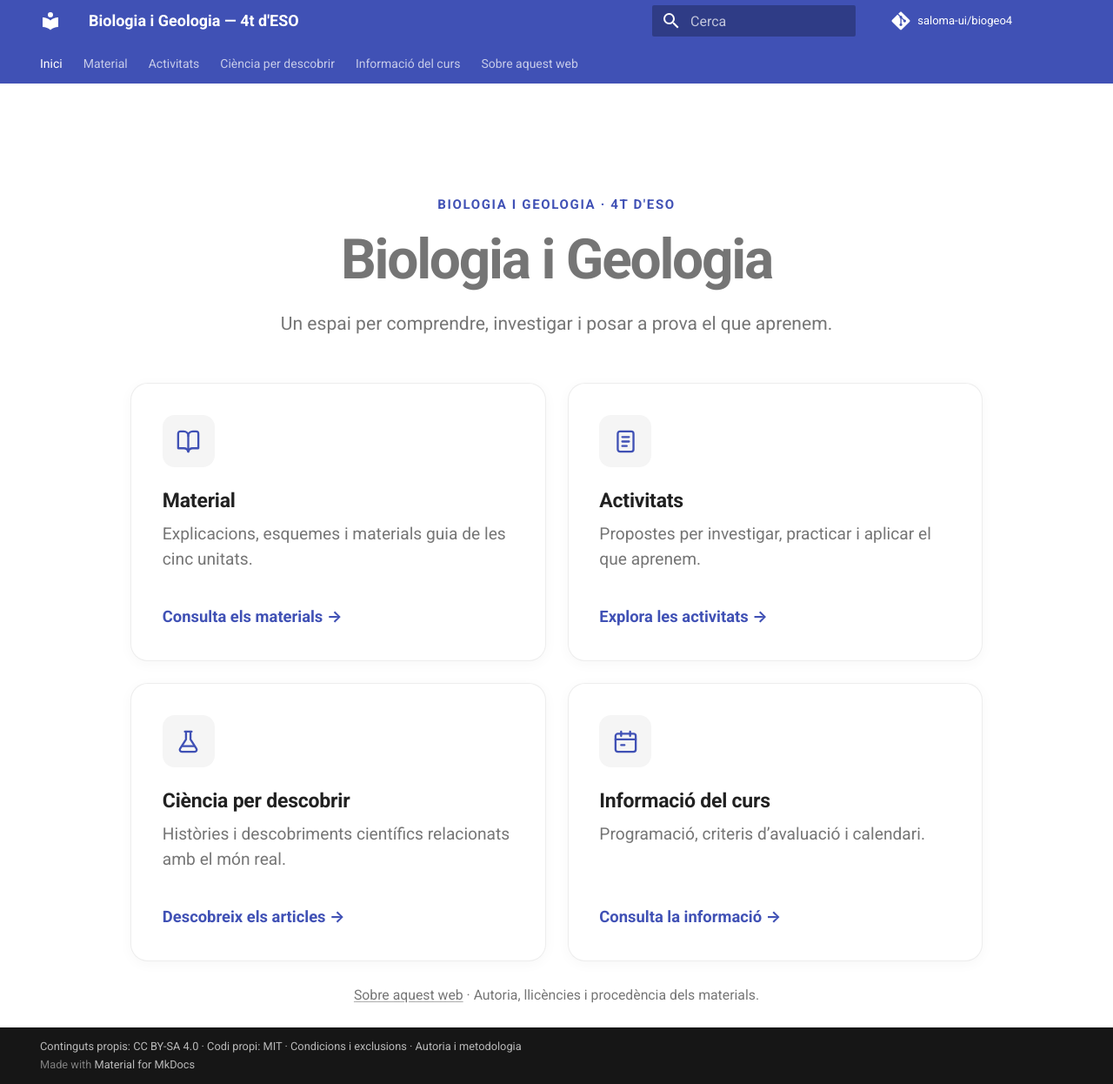
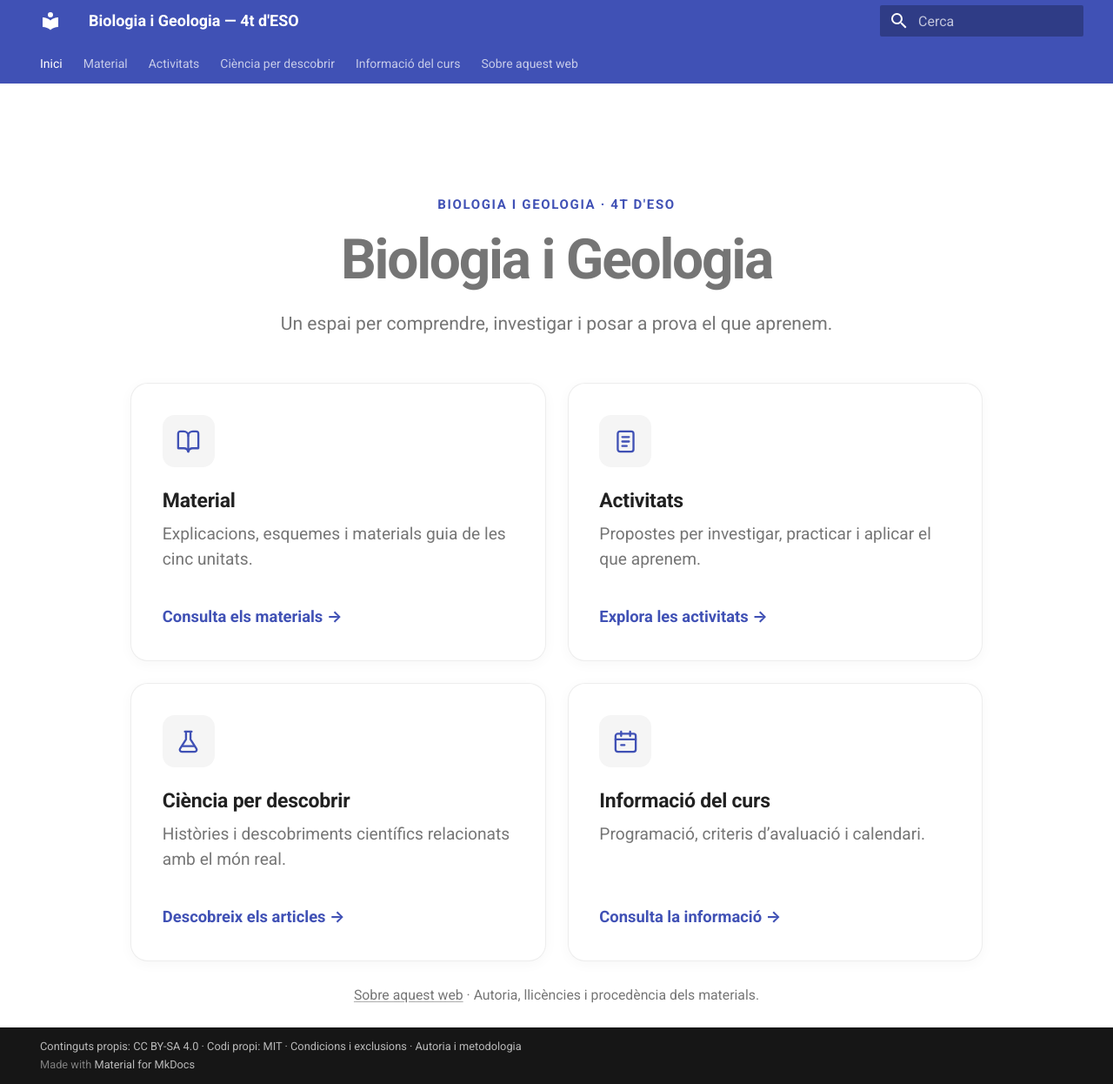
Before and after one commit to saloma-ui/biogeo4, an MkDocs documentation site: the page built from docs/index.md, in a window 1280 px wide and 1246 px high. Shown: the whole window at 87% size. Built offline with MkDocs 1.6.1 and Material for MkDocs 9.7.7, drawn with Linux system fonts in a browser that asks for light colours; comment, search, counter and statistics services are not loaded.

Commit message:
Elimina l'enllaç global al repositori de la capçalera del web

```diff
--- a/mkdocs.yml
+++ b/mkdocs.yml
@@ -1,8 +1,6 @@
 site_name: Biologia i Geologia — 4t d'ESO
 site_description: Materials de Biologia i Geologia de 4t d'ESO
 site_url: https://saloma-ui.github.io/biogeo4/
-repo_url: https://github.com/saloma-ui/biogeo4
-repo_name: saloma-ui/biogeo4
 copyright: >-
   Continguts propis: CC BY-SA 4.0 · Codi propi: MIT ·
   <a href="https://saloma-ui.github.io/biogeo4/llicencia/">Condicions i exclusions</a> ·
```
